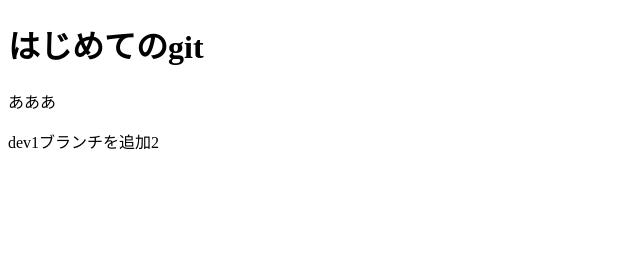
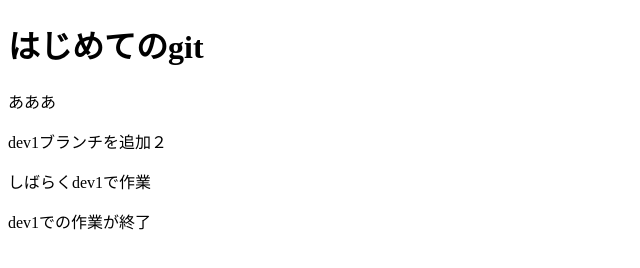
Before and after one commit to mnmkne/mnm, a plain HTML site: page index.html in a window 1280 px wide. Shown: the whole page, without its empty margins (0-640 px from the left). Drawn offline with Linux system fonts and the light colour scheme.

Commit message:
dev1での作業が終了

```diff
--- a/index.html
+++ b/index.html
@@ -8,6 +8,8 @@
 <body>
   <h1>はじめてのgit</h1>
   <p>あああ</p>
-  <p>dev1ブランチを追加2</p>
+  <p>dev1ブランチを追加２</p>
+  <p>しばらくdev1で作業</p>
+  <p>dev1での作業が終了</p>
 </body>
 </html>
```
